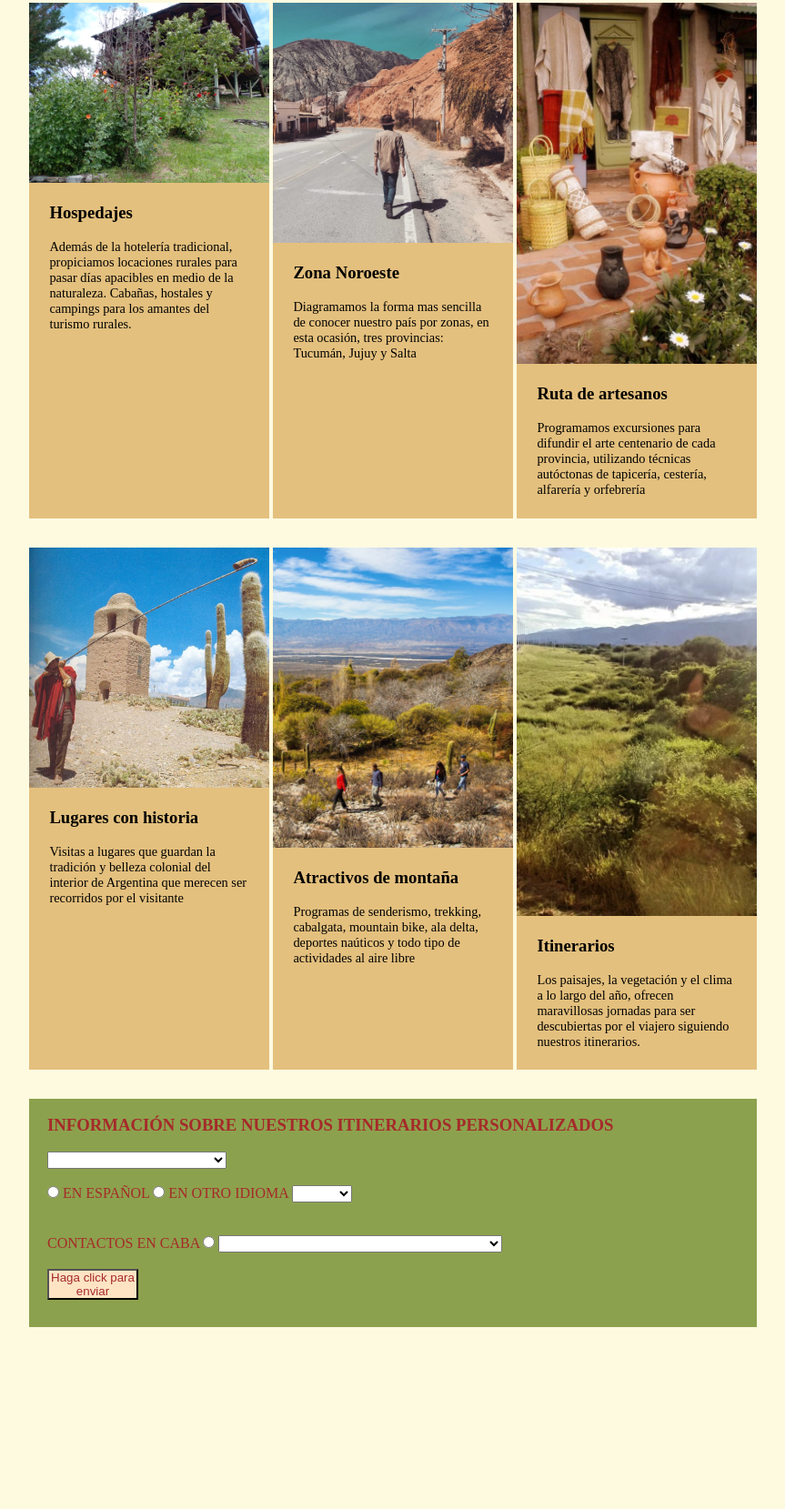
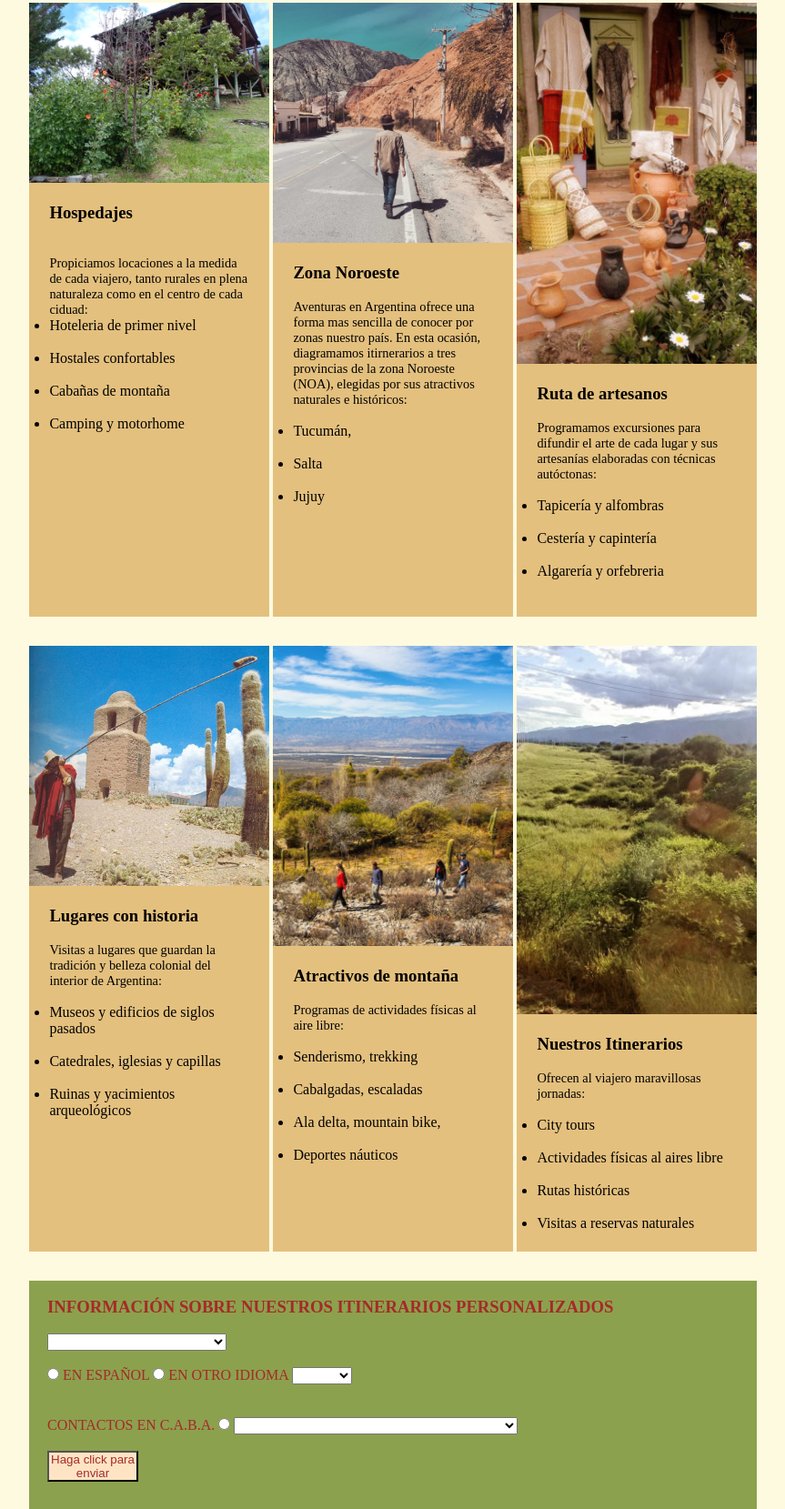
Before and after one commit to Erika-CV/proyecto_codo_codo_2024, a plain HTML site: page servicios2.html in a window 1280 px wide. Shown: the part 178-1837 px from the top of the page at 91% size, without its empty margins (208-1071 px from the left). Before the commit the page ends 1637 px from the top, so only its background shows below. Drawn offline with nearby package versions, Linux system fonts and the light colour scheme.

Commit message:
servicios2.html
Ajustes al original de textos y cards para el TPO

```diff
--- a/servicios2.html
+++ b/servicios2.html
@@ -34,9 +34,12 @@
     <section class="presentacion">
         <div>
             <h1 class="titulo_principal">Nuestros Servicios</h1>
-         </div>
+            </div>
                  <div class="centrado">
-            <!-- Contenedor principal -->
+
+            <!-- MODIFICACIONES PARA EL TPO: ESTABAN CAMBIADAS DE LUGAR UN PAR DE LEYENDAS DE LAS CARDS
+                Y AGREGUÉ UNA LISTA EN HOSPEDAJE.
+                MODIFIQUÉ EL FORMULARIO DE INFORMACIÓN PERO PREFIERE ERI NO AGREGARLO Y QUEDA LA APPi-->
             <main id="contenido" class="contenedor clearfix">
                 <section class="cards">
                     <article class="card">
@@ -46,9 +49,16 @@
                             </figure>
                         </a>
                         <div class="card-content">
-                            <h3>Hospedajes</h3><br>
-                            <p> Además de la hotelería tradicional, propiciamos locaciones rurales para pasar días apacibles en medio de la naturaleza.
-                                Cabañas, hostales y campings para los amantes del turismo rurales. </p>
+                            <h3>Hospedajes</h3><br><br>
+                            <p> Propiciamos locaciones a la medida de cada viajero,
+                                tanto rurales en plena naturaleza como en el centro
+                                de cada ciduad:
+                                <ul>
+                                    <li> Hoteleria de primer nivel</li> <br>
+                                    <li> Hostales confortables</li> <br>
+                                    <li> Cabañas de montaña </li> <br>
+                                    <li> Camping y motorhome</li>
+                                </ul> </p>
                         </div>
                     </article>
                     <article class="card">
@@ -58,8 +68,15 @@
                         </a>
                         <div class="card-content">
                             <h3>Zona Noroeste</h3><br>
-                        <p>Diagramamos la forma mas sencilla de conocer nuestro país por zonas,
-                        en esta ocasión, tres provincias: Tucumán, Jujuy y Salta</p>
+                        <p> Aventuras en Argentina ofrece una forma mas sencilla de conocer
+                            por zonas nuestro país. En esta ocasión, diagramamos itirnerarios
+                            a tres provincias de la zona Noroeste (NOA), elegidas
+                            por sus atractivos naturales e históricos:<br><br>
+                            <ul>
+                                <li>Tucumán,</li><br>
+                                <li>Salta</li><br>
+                                <li>Jujuy</li><br>
+                            </ul>  </p>
                         </div>
                     </article>
                     <article class="card">
@@ -70,8 +87,13 @@
                         </a>
                          <div class="card-content">
                             <h3>Ruta de artesanos</h3><br>
-                            <p>Programamos excursiones para difundir el arte centenario de cada provincia, utilizando
-                            técnicas autóctonas de tapicería, cestería, alfarería y orfebrería</p>
+                            <p> Programamos excursiones para difundir el arte de cada lugar
+                                y sus artesanías elaboradas con técnicas autóctonas:<br> <br>
+                                <ul>
+                                    <li>Tapicería y alfombras</li><br>
+                                    <li>Cestería y capintería</li> <br>
+                                    <li>Algarería y orfebreria</li><br>
+                           </ul> </p>
                         </div>
                         </article>
                     <article class="card">
@@ -82,7 +104,13 @@
                         </a>
                         <div class="card-content">
                         <h3>Lugares con historia</h3><br>
-                        <p>Visitas a lugares que guardan la tradición y belleza colonial del interior de Argentina que merecen ser recorridos por el visitante </p>
+                        <p> Visitas a lugares que guardan la tradición y belleza colonial
+                            del interior de Argentina:<br> <br>
+                            <ul>
+                                <li>Museos y edificios de siglos pasados</li><br>
+                                <li>Catedrales, iglesias y capillas</li> <br>
+                                <li>Ruinas y yacimientos arqueológicos</li><br>
+                       </ul></p>
                         </div>
                     </article>
 
@@ -94,8 +122,13 @@
                         </a>
                         <div class="card-content">
                             <h3>Atractivos de montaña</h3> <br>
-                            <p>Programas de senderismo, trekking, cabalgata, mountain bike, ala delta,
-                             deportes naúticos y todo tipo de actividades al aire libre </p>
+                            <p>Programas de actividades físicas al aire libre: <br><br>
+                                <ul>
+                                <li>Senderismo, trekking</li><br>
+                                <li>Cabalgadas, escaladas</li> <br>
+                                <li>Ala delta, mountain bike, </li><br>
+                                <li>Deportes náuticos</li>
+                            </ul> </p>
                         </div>
                     </article>
                     <article class="card">
@@ -105,14 +138,22 @@
                             </figure>
                         </a>
                        <div class="card-content">
-                            <h3>Itinerarios</h3> <br>
-                            <p>Los paisajes, la vegetación y el clima a lo largo del año, ofrecen maravillosas jornadas
-                             para ser descubiertas por el viajero siguiendo nuestros itinerarios.</p>
+                            <h3>Nuestros Itinerarios</h3> <br>
+                            <p>Ofrecen al viajero maravillosas jornadas: <br><br>
+                                <ul>
+                                <li>City tours</li><br>
+                                <li>Actividades físicas al aires libre</li> <br>
+                                <li>Rutas históricas</li><br>
+                                <li>Visitas a reservas naturales</li>
+                            </ul>
+                               </p>
                         </div>
                     </article>
                 </section>
             </main>
- <footer>     <div> <br>
+<!--HASTA ACA MODIFICADO SERVICIOS2 para el TPO Y COMIENZA EL FORMULARIO -->
+
+<footer>     <div> <br>
         <legend> <h3> INFORMACIÓN SOBRE NUESTROS ITINERARIOS PERSONALIZADOS</h3></legend>
       <br><form method="get">
             <label for="itinerarios"></label>
@@ -149,7 +190,7 @@
         </select>
         </article> <br> <br>
         <article>
-            <label for="otros contactos"> CONTACTOS EN CABA
+            <label for="otros contactos"> CONTACTOS EN C.A.B.A.
             <input type="radio"
             name="otros contactos"
             value="si"/> </label>
```
